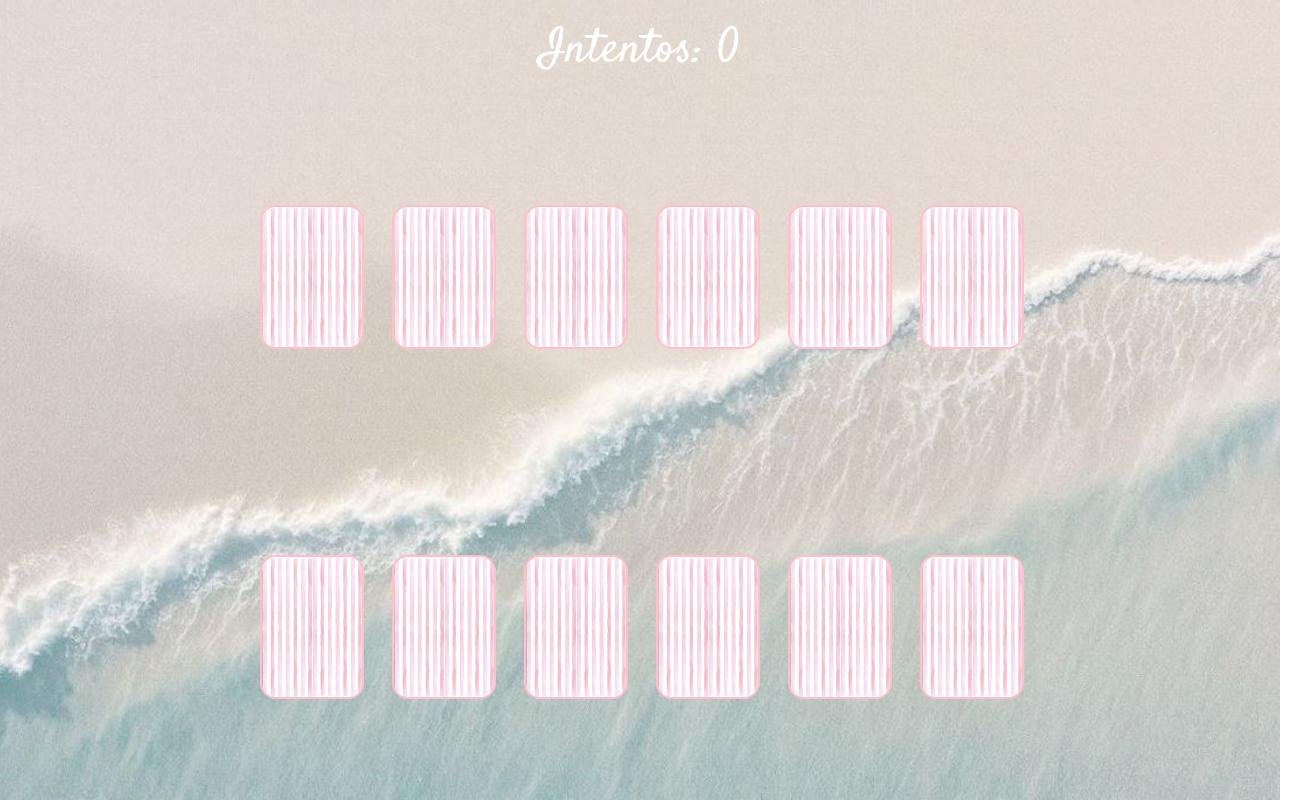
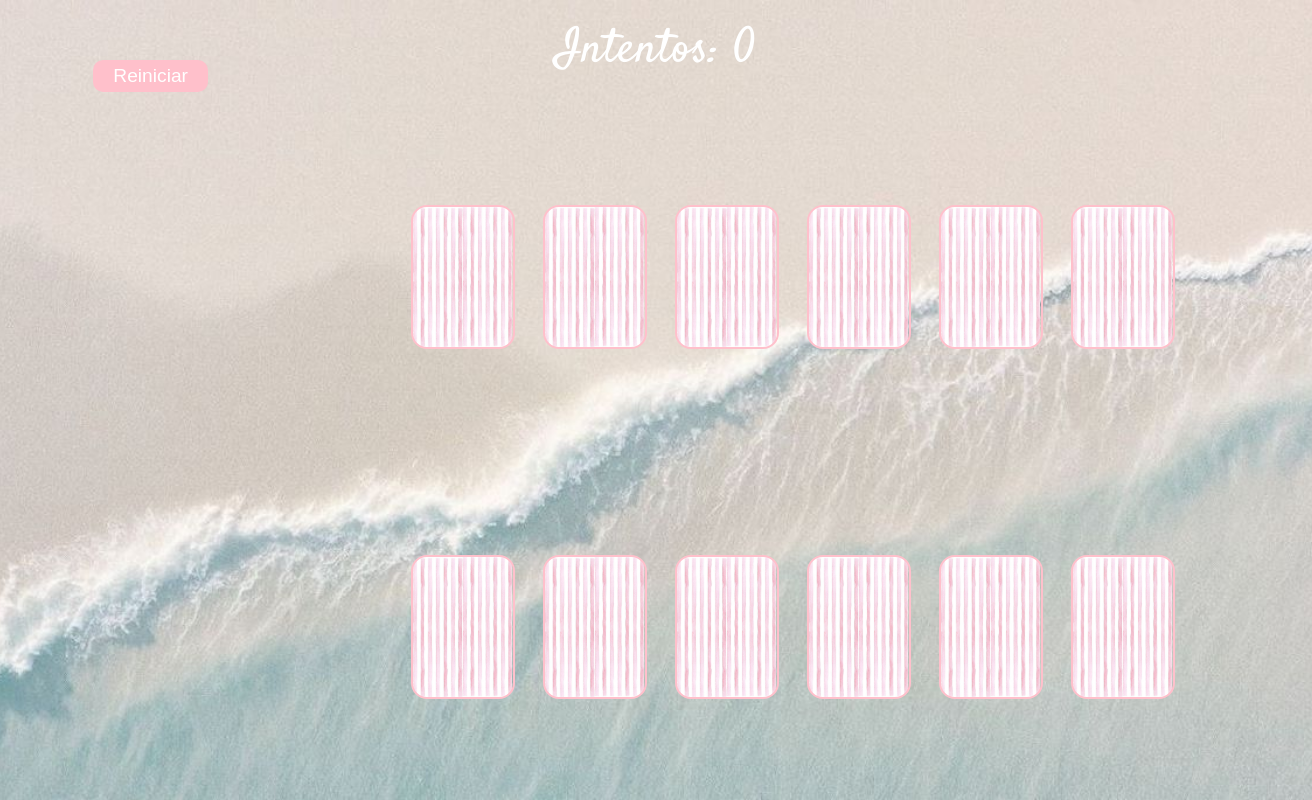
Before and after one commit to anadeheza/sleepover-memotest, a plain HTML site: page index.html in a window 1280 px wide. Shown: the whole page, 1312 px wide, since content can reach past the window. Drawn offline with Linux system fonts and the light colour scheme.

Commit message:
Add files via upload

```diff
--- a/index.html
+++ b/index.html
@@ -11,6 +11,7 @@
     <div id="stats">Intentos: 0</div>
     <div id="wrapper">
         <div id="game"></div>
+        <button id="restart">Reiniciar</button>
     </div>
     <script src="script.js"></script>
     <div id="win-screen" class="overlay">
--- a/style.css
+++ b/style.css
@@ -10,10 +10,12 @@
     flex-direction: column;
     flex-wrap: wrap;
     align-items: center;
-    justify-content: space-evenly;
+    justify-content: flex-start;
+    text-align: center;
 }
 
 #game {
+    order: 3;
     margin-top: 100px;
     height: 100vh;
     max-height: 700px;
@@ -62,6 +64,8 @@
 }
 
 #stats {
+    order: 1;
+    position: relative;
     font-family: 'Satisfy';
     color: white;
     position: absolute;
@@ -69,6 +73,7 @@
     text-align: center;
     width: calc(100% - 2rem);
     font-size: 3rem;
+    width: 100%;
 }
 
 .card.shake {
@@ -120,6 +125,30 @@
 .win-message button:hover {
     background: #ffb6c1;
     transform: scale(1.1);
+}
+
+#restart {
+    order: 2;
+    margin: 60px auto;
+    padding: 5px 20px;
+    font-size: 1.2rem;
+    border: none;
+    background-color: pink;
+    color: white;
+    border-radius: 10px;
+    cursor: pointer;
+    font-family: 'Poppins', sans-serif;
+    z-index: 10;
+    transition: transform 0.2s;
+}
+
+#restart:hover {
+    background: #ffb6c1;
+    transform: scale(1.05);
+}
+
+#restart:active {
+    transform: scale(0.95);
 }
 
 @keyframes popIn {
@@ -183,4 +212,9 @@
     .win-message h1 {
         font-size: 2.5rem;
     }
+
+    #restart {
+        margin-top: 10px;
+        font-size: 1rem;
+    }
 }
```
